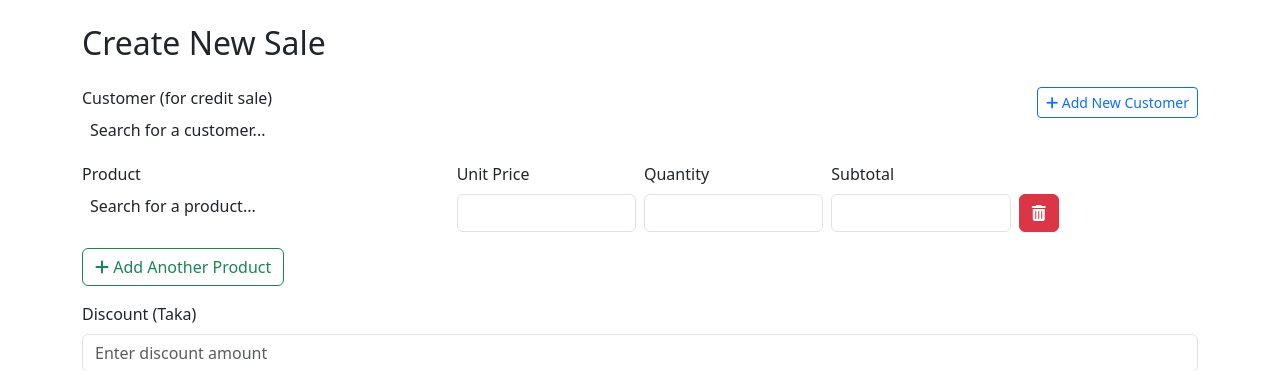
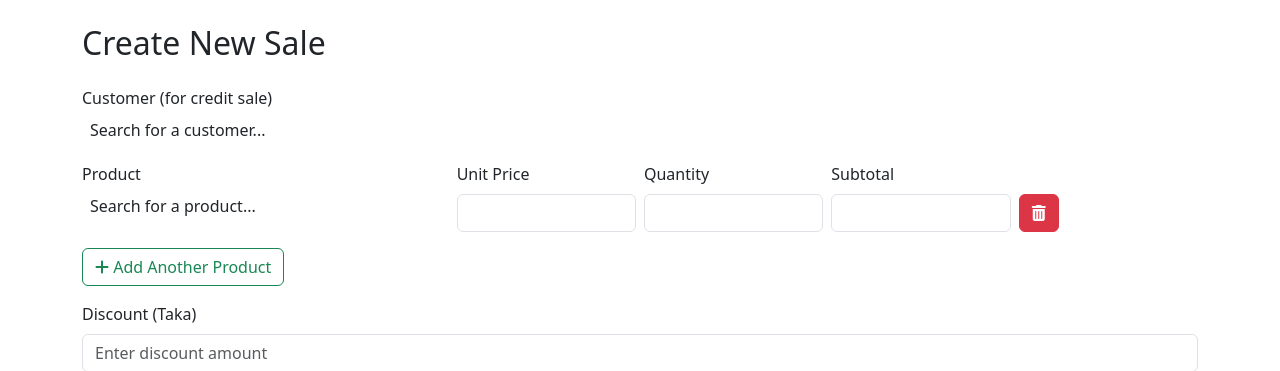
Before and after one commit to Shahriar-Seam/Shop-Management-System, a PHP site: page /sales.php in a window 1280 px wide. Shown: the part 55-426 px from the top of the page. Run offline with PHP 8.4, Linux system fonts and the light colour scheme; data that the repository does not hold is empty; some libraries are stand-ins or nearby versions.

Commit message:
removed adding customer on sales page

```diff
--- a/sales.php
+++ b/sales.php
@@ -64,12 +64,7 @@ $products = $stmt->fetchAll(PDO::FETCH_ASSOC);
         <form action="process_sale.php" method="POST">
         <!-- Customer Info (optional) -->
         <div class="mb-3">
-            <div class="d-flex justify-content-between align-items-center">
             <label for="customer_id" class="form-label">Customer (for credit sale)</label>
-                <button type="button" class="btn btn-sm btn-outline-primary" data-bs-toggle="modal" data-bs-target="#addCustomerModal">
-                    <i class="fas fa-plus"></i> Add New Customer
-                </button>
-            </div>
                 <select class="form-select select2-customer" id="customer_id" name="customer_id">
                 <option value="">Select customer (optional)</option>
                     <?php foreach ($customers as $customer): ?>
@@ -81,34 +76,6 @@ $products = $stmt->fetchAll(PDO::FETCH_ASSOC);
             </select>
                 <div class="invalid-feedback" id="customer-error">
                     Customer must be selected for partial payment
-            </div>
-        </div>
-
-        <!-- Add Customer Modal -->
-        <div class="modal fade" id="addCustomerModal" tabindex="-1" aria-labelledby="addCustomerModalLabel" aria-hidden="true">
-            <div class="modal-dialog">
-                <div class="modal-content">
-                    <div class="modal-header">
-                        <h5 class="modal-title" id="addCustomerModalLabel">Add New Customer</h5>
-                        <button type="button" class="btn-close" data-bs-dismiss="modal" aria-label="Close"></button>
-                    </div>
-                    <div class="modal-body">
-                        <form id="addCustomerForm">
-                            <div class="mb-3">
-                                <label for="new_customer_name" class="form-label">Name</label>
-                                <input type="text" class="form-control" id="new_customer_name" name="name" required>
-                            </div>
-                            <div class="mb-3">
-                                <label for="new_customer_contact" class="form-label">Contact Info</label>
-                                <input type="text" class="form-control" id="new_customer_contact" name="contact_info" required>
-                            </div>
-                        </form>
-                    </div>
-                    <div class="modal-footer">
-                        <button type="button" class="btn btn-secondary" data-bs-dismiss="modal">Close</button>
-                        <button type="button" class="btn btn-primary" id="saveCustomerBtn">Save Customer</button>
-                    </div>
-                </div>
                 </div>
         </div>
 
@@ -404,59 +371,6 @@ $products = $stmt->fetchAll(PDO::FETCH_ASSOC);
             $(document).on('change input', '.product-select, .quantity-input', function() {
                 updateAllAmounts();
             });
-
-            // Handle new customer form submission
-            $('#saveCustomerBtn').on('click', function() {
-                const formData = {
-                    name: $('#new_customer_name').val(),
-                    contact_info: $('#new_customer_contact').val()
-                };
-
-                $.ajax({
-                    url: 'process_customer.php',
-                    type: 'POST',
-                    data: formData,
-                    success: function(response) {
-                        console.log('Raw response:', response); // Debug log
-                        try {
-                            const result = JSON.parse(response);
-                            console.log('Parsed result:', result); // Debug log
-
-                            if (result.success) {
-                                // Add new customer to dropdown
-                                const newOption = new Option(
-                                    result.customer.name + ' (' + result.customer.contact_info + ')',
-                                    result.customer.customer_id,
-                                    true,
-                                    true
-                                );
-                                $('#customer_id').append(newOption).trigger('change');
-
-                                // Clear form and close modal
-                                $('#addCustomerForm')[0].reset();
-                                $('#addCustomerModal').modal('hide');
-
-                                // Show success message
-                                alert('Customer added successfully!');
-                            } else {
-                                alert('Error: ' + (result.message || 'Unknown error occurred'));
-                            }
-                        } catch (e) {
-                            console.error('Error parsing response:', e); // Debug log
-                            alert('Error: Invalid response from server. Please try again.');
-                        }
-                    },
-                    error: function(xhr, status, error) {
-                        console.error('AJAX Error:', {xhr, status, error}); // Debug log
-                        alert('Error: Could not connect to server. Please try again.');
-                    }
-                });
-            });
-
-            // Reset form when modal is closed
-            $('#addCustomerModal').on('hidden.bs.modal', function() {
-                $('#addCustomerForm')[0].reset();
-            });
         });
 
         function calculateSubtotal(element) {
```
Lines whose indentation alone changed are shown as unchanged.
